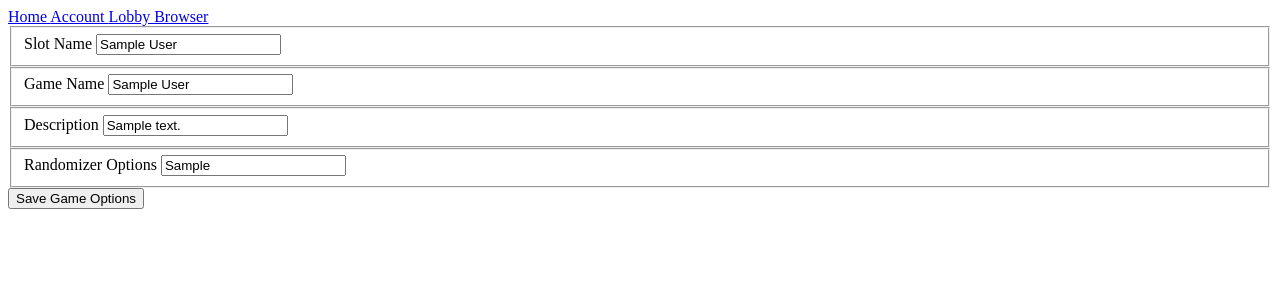
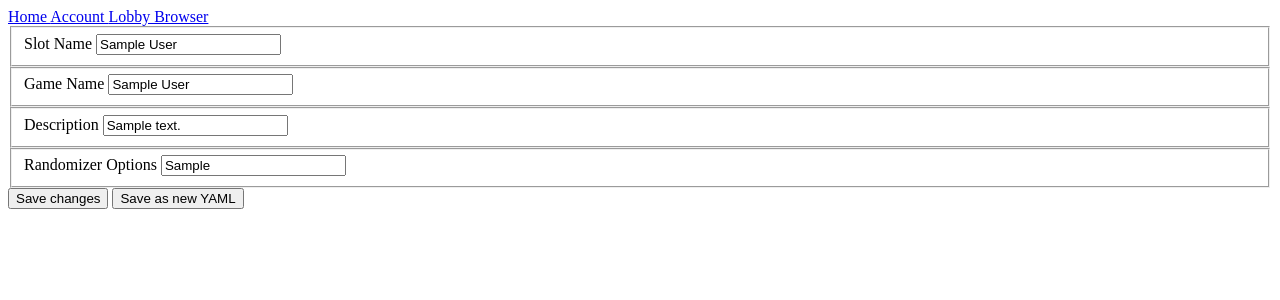
Before and after one commit to BrendanHurt/ap-waiting-room, a Django app: page /user_yamls/yaml/1 in a window 1280 px wide. Shown: the top 300 px of the page. Run offline with Django 5.2, Linux system fonts and the light colour scheme; a user stored in the database is signed in; tables that the repository leaves empty hold one stand-in row (values such as "Sample post").

Commit message:
Added ability to save changes to a yaml to a new yaml

```diff
--- a/Lobby/templates/Lobby/view_lobby.html
+++ b/Lobby/templates/Lobby/view_lobby.html
@@ -26,7 +26,7 @@
                 </a>
             {% endif %}
             {% if "change_slot" in slot_perms %}
-                <a href="{% url 'Lobby:edit_slot' slot.id %}">
+                <a href="{% url 'Lobby:edit_slot' slot.slot_id.id %}">
                     Edit Game Settings
                 </a>
             {% endif %}
--- a/Lobby/views.py
+++ b/Lobby/views.py
@@ -183,7 +183,9 @@ def delete_slot_view(request, slot_id):
     )
 
 def edit_slot_view(request, slot_id):
-    return HttpResponse("Temp Stub")
+    return HttpResponseRedirect(
+        reverse("user_yamls:yaml_form", args=(slot_id,))
+    )
 
 @receiver(post_save, sender=Slot)
 def grant_view_lobby_permissions(sender, instance, created, **kwargs):
--- a/user_yamls/templates/user_yamls/yaml_form.html
+++ b/user_yamls/templates/user_yamls/yaml_form.html
@@ -6,11 +6,7 @@
     </head>
     <body>
         {% include "home/nav.html" %}
-        {% if yaml_id is not None %}
-            <form action="{% url 'user_yamls:submit_yaml' yaml_id %}" method="post">
-        {% else %}
-            <form action="{% url 'user_yamls:submit_yaml' %}" method="post">
-        {% endif %}
+        <form action="{% url 'user_yamls:submit_yaml' %}" method="post">
             {% csrf_token %}
             <fieldset>
                 <label for="slot_name">Slot Name</label>
@@ -28,7 +24,13 @@
                 <label for="game_options">Randomizer Options</label>
                 <input type="text" name="game_options" id="game_options" value="{{ yaml_game_options }}" required>
             </fieldset>
-            <input type="submit" value="Save Game Options">
+            {% if yaml_id is not None %}
+                <input type="submit" name="submit_type" value="Save changes" formaction="{% url 'user_yamls:submit_yaml' yaml_id%}">
+                <input type="submit" name="submit_type" value="Save as new YAML" formaction="{% url 'user_yamls:submit_yaml' %}">
+            {% else %}
+                <input type="submit" name="submit_type" value="Save" formaction="{% url 'user_yamls:submit_yaml' %}">
+            {% endif %}
+
         </form>
     </body>
 </html>
--- a/user_yamls/views.py
+++ b/user_yamls/views.py
@@ -45,7 +45,8 @@ def submit_yaml(request, yaml_id=None):
         yaml = get_object_or_404(Yaml, pk=yaml_id)
     else:
         yaml = Yaml()
-        yaml.user_id = request.user
+    yaml.user_id = request.user
+    print(yaml_id)
 
     yaml.slot_name = request.POST["slot_name"]
     yaml.game_name = request.POST["game_name"]
```
